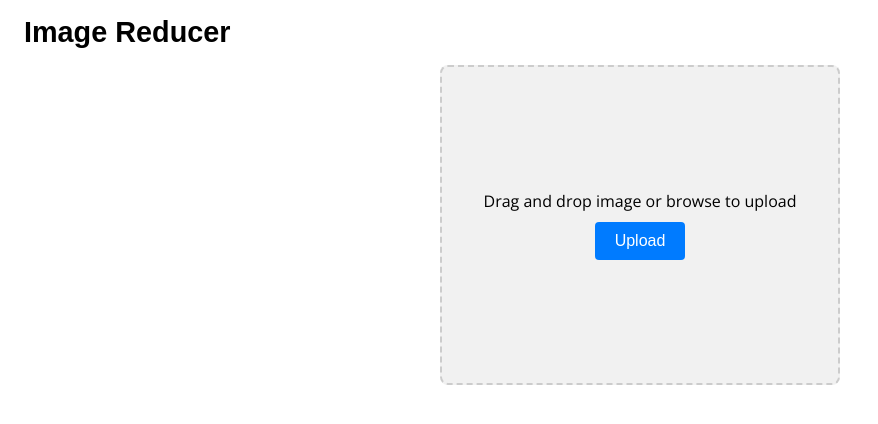
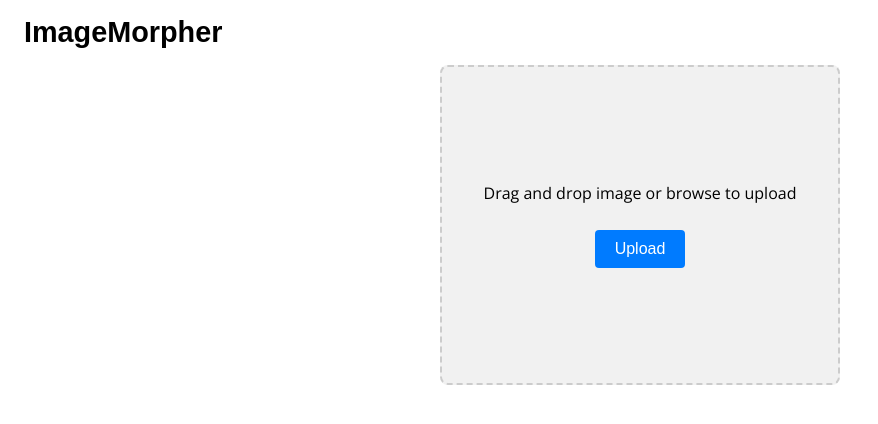
Before and after one commit to abhishek-kumar-05/React-Image-Processing, a React (Vite) app: page / in a window 1280 px wide. Shown: the top 424 px of the page, without its empty margins (0-878 px from the left). Built offline with nearby package versions, Linux system fonts and the light colour scheme; a web font is replaced by a local one.

Commit message:
updated display in container div and updated Project name

```diff
--- a/index.html
+++ b/index.html
@@ -11,7 +11,7 @@
       crossorigin="anonymous"
       referrerpolicy="no-referrer"
     />
-    <title>Image Resizer</title>
+    <title>ImageMorpher</title>
   </head>
   <body>
     <div id="root"></div>
--- a/src/Components/InputImage/InputImage.css
+++ b/src/Components/InputImage/InputImage.css
@@ -1,16 +1,17 @@
 .Container {
   border: 2px dashed #ccc;
-  /* padding: 40px; */
+
   background-color: #f1f1f1;
   border-radius: 8px;
   max-width: 400px;
-  height: 20rem;
+  min-height: 20rem;
   margin: auto;
   cursor: pointer;
   display: flex;
   flex-direction: column;
   align-items: center;
   justify-content: center;
+  gap: 1rem;
 }
 
 .uploadButton {
@@ -24,9 +25,7 @@
 }
 
 .previewHeader {
-  position: absolute;
-  top: 0;
-  left: 0;
+  position: relative;
   width: 100%;
   padding: 0px 8px;
 }
@@ -37,7 +36,6 @@
   border-radius: 8px;
   height: 200px;
   object-fit: contain;
-  margin-top: 3rem;
 }
 
 .cancelButtonContainer {
@@ -55,7 +53,15 @@
   max-width: 300px;
   position: relative;
   border-radius: 8px;
-  overflow: hidden;
+  display: flex;
+  flex-direction: column;
+  align-items: center;
+  gap: 10px;
+  margin: 1rem 0rem;
+}
+
+a {
+  text-decoration: none;
 }
 
 .loadingSpinner {
@@ -66,6 +72,9 @@
   border-radius: 50%;
   animation: spin 1s linear infinite;
   margin: auto;
+  display: flex;
+  justify-items: center;
+  align-items: center;
 }
 
 @keyframes spin {
--- a/src/Components/InputImage/InputImage.jsx
+++ b/src/Components/InputImage/InputImage.jsx
@@ -4,7 +4,7 @@ import pica from "pica";
 import "./InputImage.css";
 
 const InputImage = () => {
-  const [imageSrc, setImageSrc] = useState(null);
+  const [imageUpload, setImageUpload] = useState(true);
   const [loading, setLoading] = useState(null);
   const [resizedImage, setResizedImage] = useState(null);
 
@@ -12,13 +12,17 @@ const InputImage = () => {
     const file = imageAccepted[0];
 
     if (file) {
+      if (!file.type.startsWith("image/")) {
+        alert("wrong image format");
+        return;
+      }
+      setImageUpload(false);
       setLoading(true);
 
       const img = new Image();
       const reader = new FileReader();
       reader.onload = (e) => {
         img.src = e.target.result;
-        setImageSrc(e.target.result);
 
         img.onload = () => {
           const canvas = document.createElement("canvas");
@@ -51,31 +55,26 @@ const InputImage = () => {
       };
       reader.readAsDataURL(file);
     }
-
-    // const reader = new FileReader();
-    // reader.onload = () => {
-    //   setImageSrc(reader.result);
-    // };
   }, []);
 
   const { getRootProps, getInputProps, isDragActive } = useDropzone({
     onDrop,
-    accept: "image/*",
+    accept: null,
     multiple: false,
   });
 
   const handleCancel = () => {
-    setImageSrc(null);
+    setImageUpload(true);
     setResizedImage(null);
     setLoading(false);
   };
 
   return (
     <div {...getRootProps()} className="Container">
-      {!imageSrc && (
+      {imageUpload && (
         <>
           <input {...getInputProps()} />
-          <p>
+          <p aria-live="polite">
             {isDragActive
               ? "Drop the image..."
               : "Drag and drop image or browse to upload"}
@@ -86,13 +85,9 @@ const InputImage = () => {
         </>
       )}
 
-      {loading && (
-        <div className="loadingSpinner">
-          <p>Processing...</p>
-        </div>
-      )}
+      {loading && <div className="loadingSpinner"></div>}
 
-      {imageSrc && (
+      {resizedImage && (
         <div className="inputImageHolder">
           <div className="previewHeader">
             <div className="cancelButtonContainer">
@@ -101,17 +96,8 @@ const InputImage = () => {
                 className="fa-solid fa-xmark cancelButton "
               ></i>
             </div>
-            <p>Preview : </p>
+            <p>Resized Image: </p>
           </div>
-          <img
-            src={imageSrc}
-            alt="Input Image Preview"
-            className="uploadedImage"
-          />
-
-          {resizedImage && (
-            <>
-              <p>Resized Image:</p>
           <img
             src={resizedImage}
             alt="Resized Image"
@@ -119,13 +105,11 @@ const InputImage = () => {
           />
           <a
             href={resizedImage}
-                download="resizedimage.jpg"
+            download="resizedimage.jpeg"
             className="uploadButton"
           >
-                Download Image
+            Download
           </a>
-            </>
-          )}
         </div>
       )}
     </div>
--- a/src/Components/header/Header.jsx
+++ b/src/Components/header/Header.jsx
@@ -4,7 +4,7 @@ import "./Header.css";
 const Header = () => {
   return (
     <div className="headerContainer">
-      <h1 className="app-title">Image Reducer</h1>
+      <h1 className="app-title">ImageMorpher</h1>
     </div>
   );
 };
```
Lines whose indentation alone changed are shown as unchanged.
